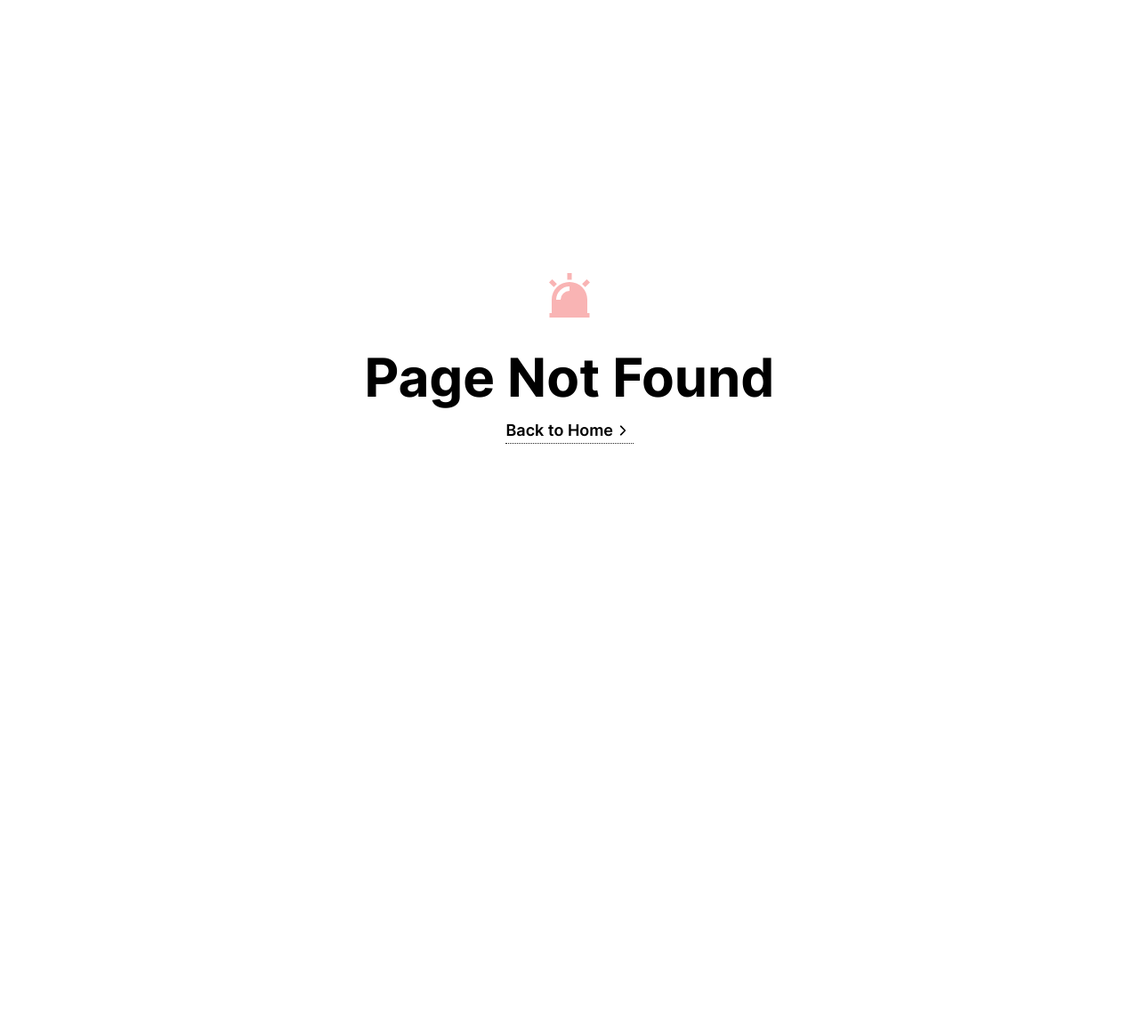
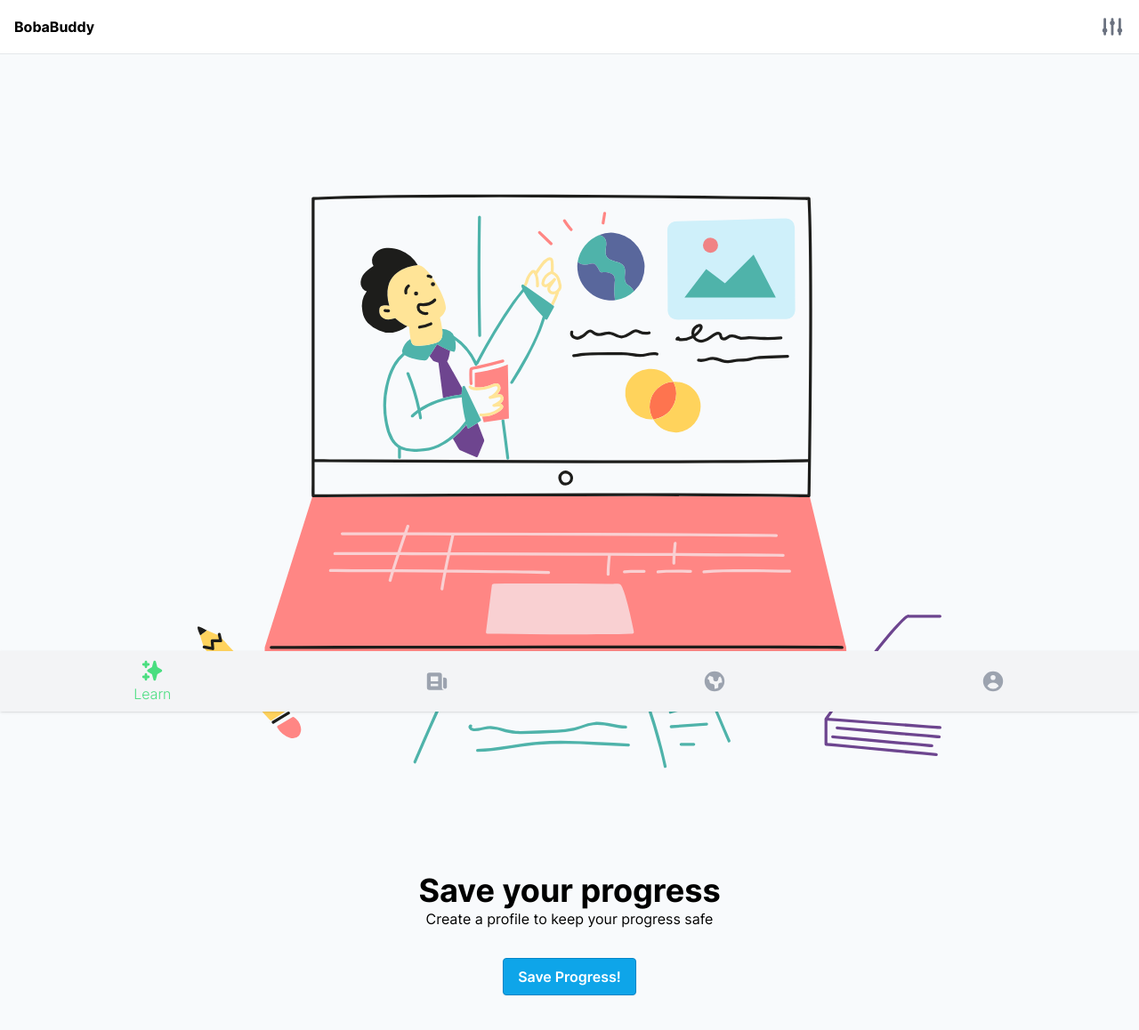
Before and after one commit to mwufi/literate-giggle, a Next.js app: page /blank in a window 1280 px wide. Before the commit this address had no page. Shown: the top 1158 px of the page at 89% size. Before the commit the page ends 800 px from the top, so only its background shows below. Built offline with nearby package versions, Linux system fonts and the light colour scheme.

Commit message:
blank page + make bottom bar navigate!

```diff
--- a/src/components/BottomBar.tsx
+++ b/src/components/BottomBar.tsx
@@ -8,13 +8,14 @@ import {
   UserCircleIcon,
 } from '@heroicons/react/solid';
 import cx from '@/lib/clsxm';
+import Link from 'next/link';
 
 const MenuItem: React.FC<{
   icon: JSX.Element;
   text: string;
   active?: boolean;
   onClick?: React.MouseEventHandler<HTMLDivElement>;
-}> = ({ icon, text, active = false, onClick}) => (
+}> = ({ icon, text, active = false, onClick }) => (
   <div
     className={cx(
       'flex flex-col text-gray-400 font-light',
@@ -28,9 +29,9 @@ const MenuItem: React.FC<{
 );
 
 const menu = [
-  { icon: <SparklesIcon />, text: 'Learn' },
-  { icon: <NewspaperIcon />, text: 'Explore' },
-  { icon: <GlobeIcon />, text: 'Community' },
+  { icon: <SparklesIcon />, text: 'Learn', href: '/' },
+  { icon: <NewspaperIcon />, text: 'Explore', href: '/quiz' },
+  { icon: <GlobeIcon />, text: 'Community', href: '/blank' },
   { icon: <UserCircleIcon />, text: 'Me' },
 ];
 
@@ -39,13 +40,15 @@ const BottomBar = () => {
 
   return (
     <div className='p-2 flex justify-around bg-gray-100 shadow w-full sticky bottom-0'>
-      {menu.map(({ icon, text }, i) => (
+      {menu.map(({ icon, text, href }, i) => (
+        <Link href={href || ''}>
           <MenuItem
             icon={icon}
             text={text}
             active={i == active}
             onClick={() => setActive(i)}
           />
+        </Link>
       ))}
     </div>
   );
--- /dev/null
+++ b/src/pages/blank.tsx
@@ -0,0 +1,49 @@
+import * as React from 'react';
+import { useState } from 'react';
+
+import BottomBar from '@/components/BottomBar';
+import Seo from '@/components/Seo';
+
+import { AdjustmentsIcon, AcademicCapIcon } from '@heroicons/react/solid';
+/**
+ * SVGR Support
+ * Caveat: No React Props Type.
+ *
+ * You can override the next-env if the type is important to you
+ * @see https://stackoverflow.com/questions/68103844/how-to-override-next-js-svg-module-declaration
+ */
+import Button from '@/components/buttons/Button';
+import Layout from '@/components/layout/Layout';
+
+export default function HomePage() {
+  return (
+    <Layout>
+      <Seo templateTitle='Home' />
+
+      <main>
+        <section className='bg-slate-50'>
+          <div className='sticky top-0 p-4 flex items-center border-b bg-white'>
+            <div className='font-bold mr-auto'>BobaBuddy</div>
+            <div className='font-bold text-gray-500 h-7 w-7'>
+              <AdjustmentsIcon />
+            </div>
+          </div>
+          <div className='layout flex min-h-[86vh] flex-col items-center justify-center text-center'>
+            <div className="mt-10"></div>
+            <div className='w-[80%]'>
+              <img src='svg/laptop.svg' />
+            </div>
+            <h1 className=''>Save your progress</h1>
+            <p>Create a profile to keep your progress safe</p>
+
+            <div className='mt-8 w-full mb-auto'>
+            <Button>Save Progress!</Button>
+            </div>
+
+          </div>
+          <BottomBar />
+        </section>
+      </main>
+    </Layout>
+  );
+}
--- a/src/pages/quiz.tsx
+++ b/src/pages/quiz.tsx
@@ -12,6 +12,7 @@ import Seo from '@/components/Seo';
  * @see https://stackoverflow.com/questions/68103844/how-to-override-next-js-svg-module-declaration
  */
 import Button from '@/components/buttons/Button';
+import BottomBar from '@/components/BottomBar';
 
 // !STARTERCONF -> Select !STARTERCONF and CMD + SHIFT + F
 // Before you begin editing, follow all comments with `STARTERCONF`,
@@ -28,8 +29,7 @@ const qq = [
     choices: ['HTML', 'Javascript'],
   },
   {
-    question:
-      'How many continents are there?',
+    question: 'How many continents are there?',
     choices: ['1', '1 or more', '2 or more', 'more than 7'],
   },
 ];
@@ -59,7 +59,7 @@ export default function HomePage() {
               ))}
             </div>
 
-            <footer className='absolute bottom-2 text-gray-700'>
+            <div className='mt-20 w-full mb-auto'>
               <Button
                 onClick={() =>
                   setCurrentQuestion((currentQuestion + 1) % qq.length)
@@ -67,8 +67,10 @@ export default function HomePage() {
               >
                 Continue
               </Button>
-            </footer>
+            </div>
           </div>
+
+          <BottomBar />
         </section>
       </main>
     </Layout>
```
Also changed, not shown: public/svg/laptop.svg (added). Lines whose indentation alone changed are shown as unchanged.
